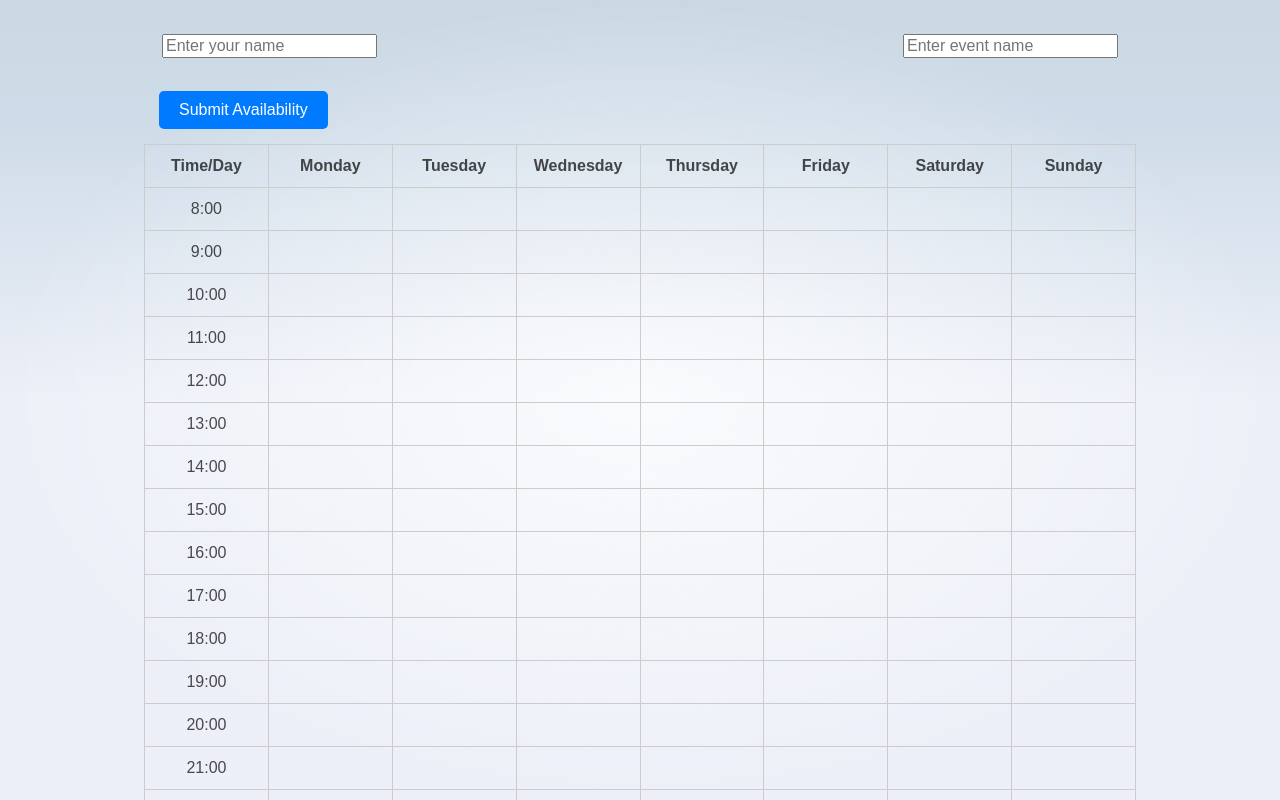
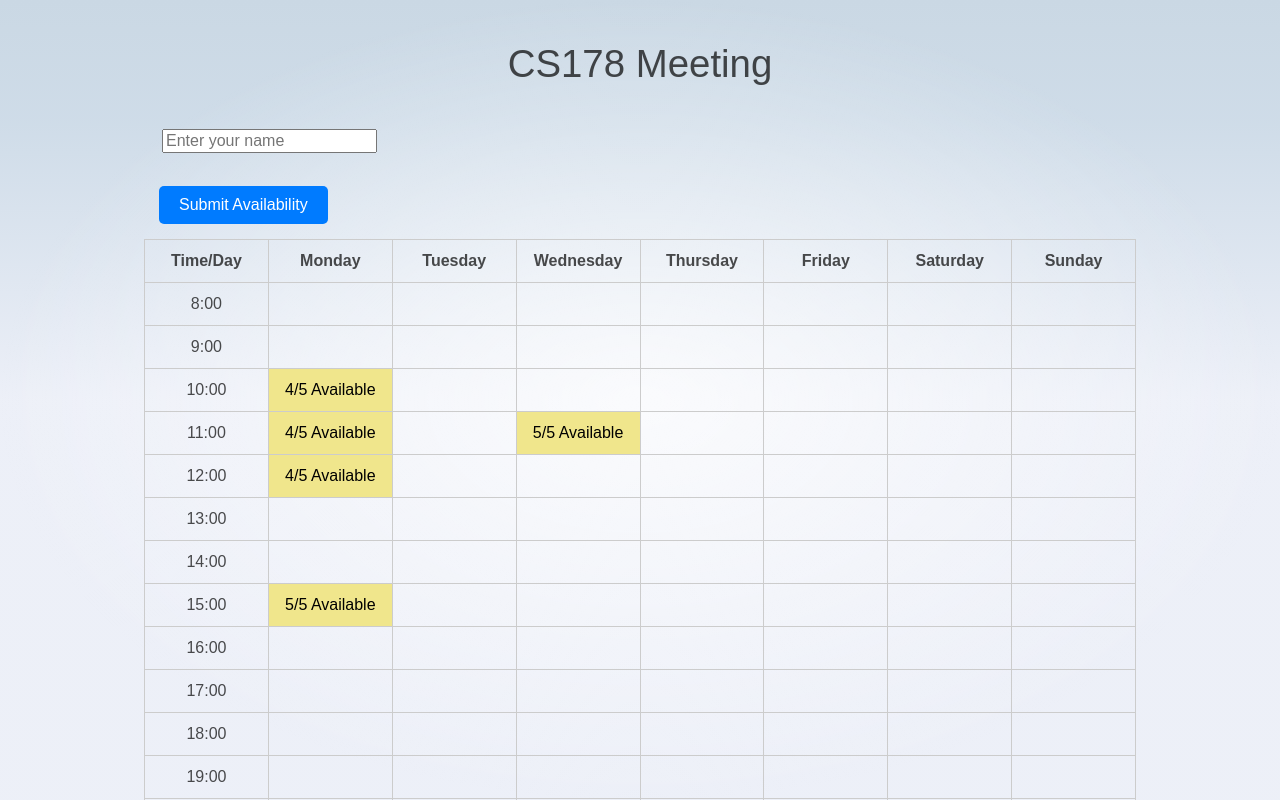
Before and after one commit to DianaY-a11y/CS178-Scheduling, a SvelteKit app: page / in a window 1280 px wide. Shown: the top 800 px of the page. Built offline with nearby package versions, Linux system fonts and the light colour scheme.

Commit message:
while selecting suggestion feature

```diff
--- a/src/routes/+page.svelte
+++ b/src/routes/+page.svelte
@@ -2,6 +2,7 @@
   let name = '';
   let eventName = '';
   let email = '';
+  let message = 'Scheduling Failed. 4/5 participants are available Tuesday 2:00pm - 3:00pm. Can you adjust?';
   let editingName = true;
   let editingEventName = true;
   let showNameInput = true;
@@ -9,8 +10,16 @@
   let isSelecting = false;
   let startSelection = null;
   let endSelection = null;
+  let meetingFinalized = false;
   const days = ['Monday', 'Tuesday', 'Wednesday', 'Thursday', 'Friday', 'Saturday', 'Sunday'];
   const times = ['8:00', '9:00', '10:00', '11:00', '12:00', '13:00', '14:00', '15:00', '16:00', '17:00', '18:00', '19:00', '20:00', '21:00', '22:00', '23:00', '24:00'];
+
+  // Preset reserved slots with labels
+  let reservedSlots = {
+    'Monday': {'10:00': '4/5 Available', '11:00': '4/5 Available', '12:00': '4/5 Available', '15:00': '5/5 Available'},
+    'Wednesday': {'11:00': '5/5 Available'},
+    // Define more as needed
+  };
 
   let schedule = days.reduce((acc, day) => {
     acc[day] = times.map(() => false);
@@ -26,6 +35,10 @@
     startSelection = { day, time };
     initialSelectionState = !schedule[day][time]; // toggle the state
     selectSlot(day, time, initialSelectionState);
+  }
+
+  function isReserved(day, time) {
+    return reservedSlots[day] && reservedSlots[day][time];
   }
 
   function handleMouseOver(day, time) {
@@ -146,6 +159,18 @@
   function inc() {
     count++;
   }
+
+  // Function to adjust the meeting based on user's choice
+  function adjustMeeting(adjust) {
+    if (adjust) {
+      message = "Meeting scheduled ✅.";
+    } else {
+      message = "Schedule failed ❌.";
+    }
+	meetingFinalized = true;
+  }
+
+
 </script>
 
 <style>
@@ -171,9 +196,9 @@
   }
 
   table {
-    width: 100%; /* full width of the container */
-    table-layout: fixed; /* ensures that all columns are of equal width */
-    border-collapse: collapse; /* optional, for collapsed borders */
+    width: 100%;
+    table-layout: fixed;
+    border-collapse: collapse;
   }
 
   button {
@@ -192,14 +217,14 @@
 
   .input-container {
     display: flex;
-    justify-content: space-between; /* This will justify the content */
-    align-items: center; /* This will vertically align items if they have different heights */
+    justify-content: space-between;
+    align-items: center;
     padding: 0.5em;
   }
 
   .input-field, .input-text {
-    flex: 1; /* This will make each item take up equal space */
-    margin: 0 0.5em; /* This adds some space between the items */
+    flex: 1;
+    margin: 0 0.5em;
   }
 
   .input-field {
@@ -210,7 +235,18 @@
     margin: 10px;
     position: relative;
   }
+
+  .reserved {
+    background-color: #f0e68c;
+    color: black;
+  }
+
+  .reserved-selected {
+    background-color: green;
+  }
 </style>
+
+<h1>CS178 Meeting</h1>
 
 <div class="input-container">
   {#if editingName}
@@ -226,18 +262,6 @@
     <span on:dblclick={handleNameDblClick}>{name || 'Enter your name'}</span> <!-- Fallback text if name is empty -->
   {/if}
 
-  {#if editingEventName}
-    <input
-      id="event-name-input"
-      type="text"
-	  value={eventName}
-      on:blur={() => editingEventName = false}
-      on:keydown={event => saveEventNameInput(event)}
-      placeholder="Enter event name"
-    />
-  {:else}
-    <span on:dblclick={handleEventNameDblClick}>{eventName || 'Enter event name'}</span> <!-- Fallback text if eventName is empty -->
-  {/if}
 </div>
 
 <div class="button-container">
@@ -250,7 +274,12 @@
 <dialog
  id="dialog">
   <button on:click={closeDialog}>Close</button>
-  <p>This is a modal dialog</p>
+  <p>{message}</p>
+  {#if !meetingFinalized}
+    <button on:click={() => adjustMeeting(true)}>Yes</button>
+    <button on:click={() => adjustMeeting(false)}>No</button>
+  {/if}
+
 </dialog>
 
 <div class="table-container">
@@ -270,10 +299,15 @@
           {#each days as day}
             <td
               class:selected={schedule[day]?.[time]}
+			  class:reserved={isReserved(day, time)}
+			  class:reserved-selected={isReserved(day, time) && schedule[day]?.[time]}
               on:mousedown={() => handleMouseDown(day, time)}
               on:mouseover={() => handleMouseOver(day, time)}
               on:mouseup={handleMouseUp}
             >
+			{#if isReserved(day, time)}
+                {reservedSlots[day][time]}
+              {/if}
             </td>
           {/each}
         </tr>
```
